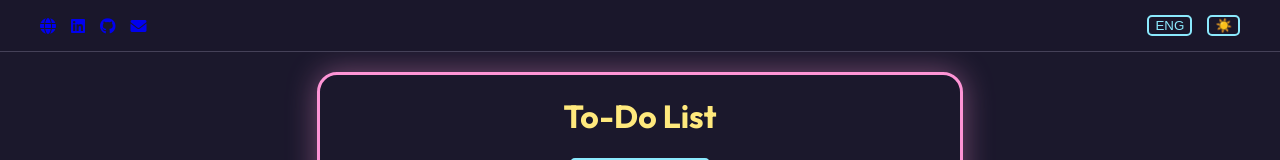
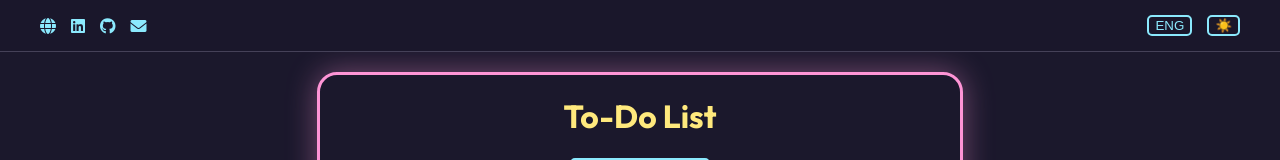
Before and after one commit to gongabriela/to-do-list, a plain HTML site: page index.html in a window 1280 px wide. Shown: the top 160 px of the page. Drawn offline with Linux system fonts and the light colour scheme.

Commit message:
fix: ajustando css dos icons do navbar

```diff
--- a/style.css
+++ b/style.css
@@ -54,6 +54,12 @@ h1, h2, h3, h4 {
     display: flex;
     align-items: center;
     gap: 15px;
+}
+
+.nav-bar-links a {
+    text-decoration: none;
+    color: var(--cor-azul-ceu);
+    transition: 0.3s;
 }
 
 @media (hover: hover) {
```
